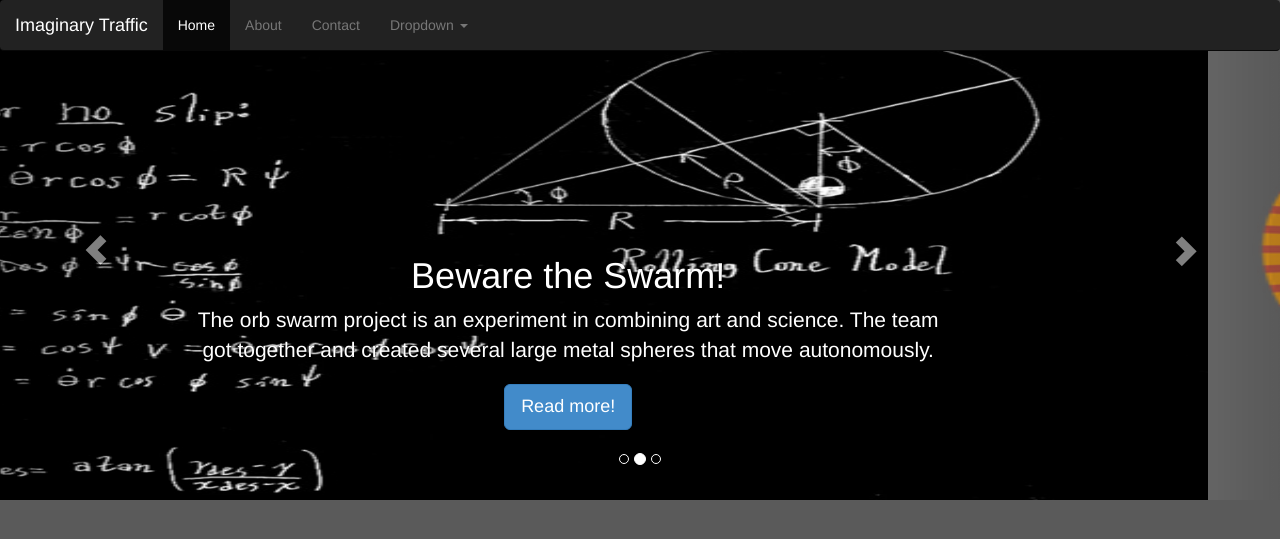
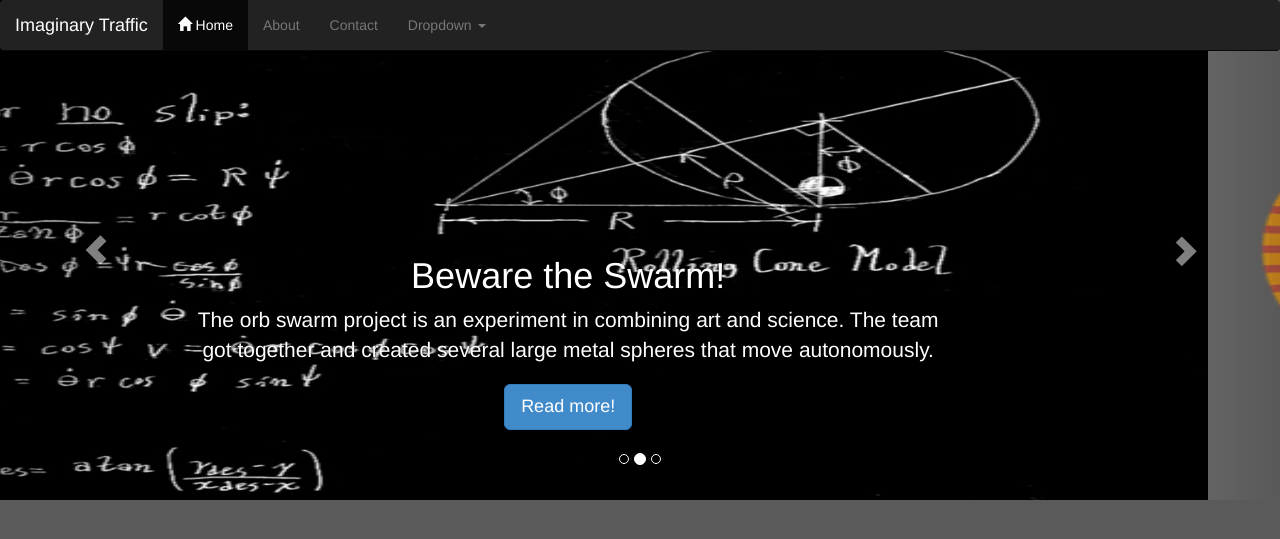
Before and after one commit to dshelts/comp398, a plain HTML site: page hw11/index.html in a window 1280 px wide. Shown: the top 539 px of the page. Drawn offline with nearby package versions, Linux system fonts and the light colour scheme.

Commit message:
icon and icons

```diff
--- a/hw11/index.html
+++ b/hw11/index.html
@@ -7,7 +7,7 @@
     <meta name="viewport" content="width=device-width, initial-scale=1">
     <meta name="description" content="">
     <meta name="author" content="">
-    <link rel="icon" href="../../favicon.ico">
+    <link rel="icon" href="photos/icon.jpg">
 
     <title>Carousel Template for Bootstrap</title>
 
@@ -50,7 +50,7 @@
             </div>
             <div class="navbar-collapse collapse">
               <ul class="nav navbar-nav">
-                <li class="active"><a href="#">Home</a></li>
+                <li class="active"><a href="#"><span class="glyphicon glyphicon-home"></span> Home</a></li>
                 <li><a href="#about">About</a></li>
                 <li><a href="#contact">Contact</a></li>
                 <li class="dropdown">
```
Also changed, not shown: README.md, 1 other file.
